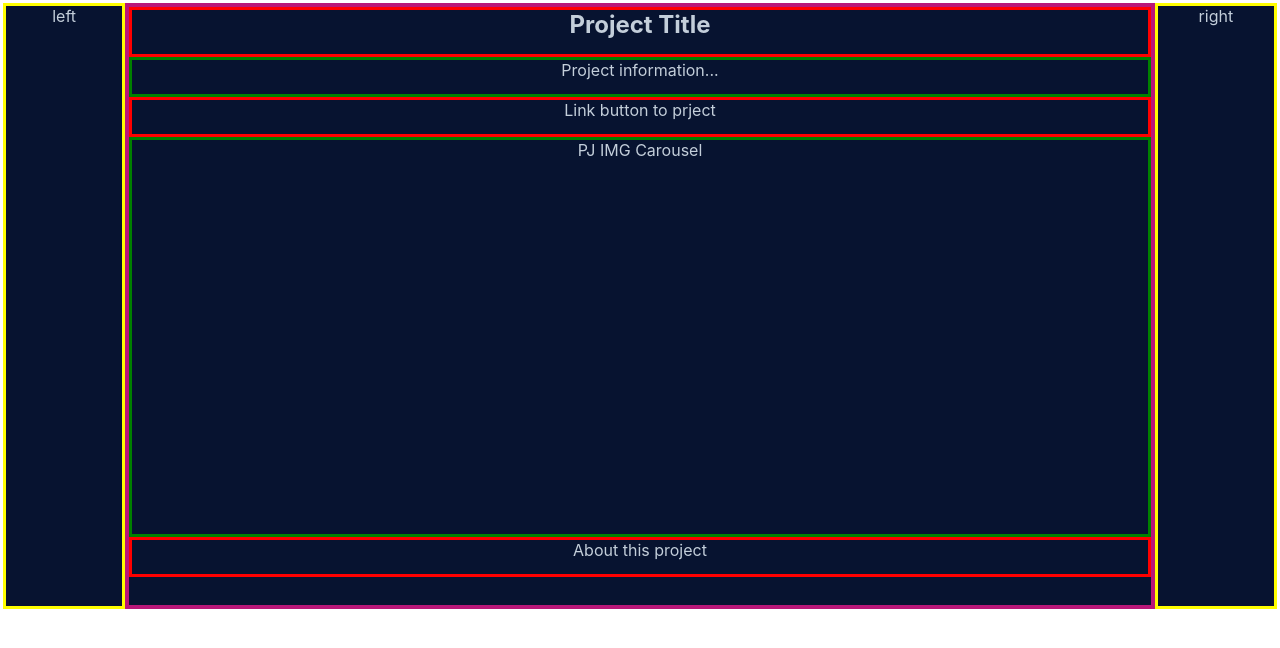
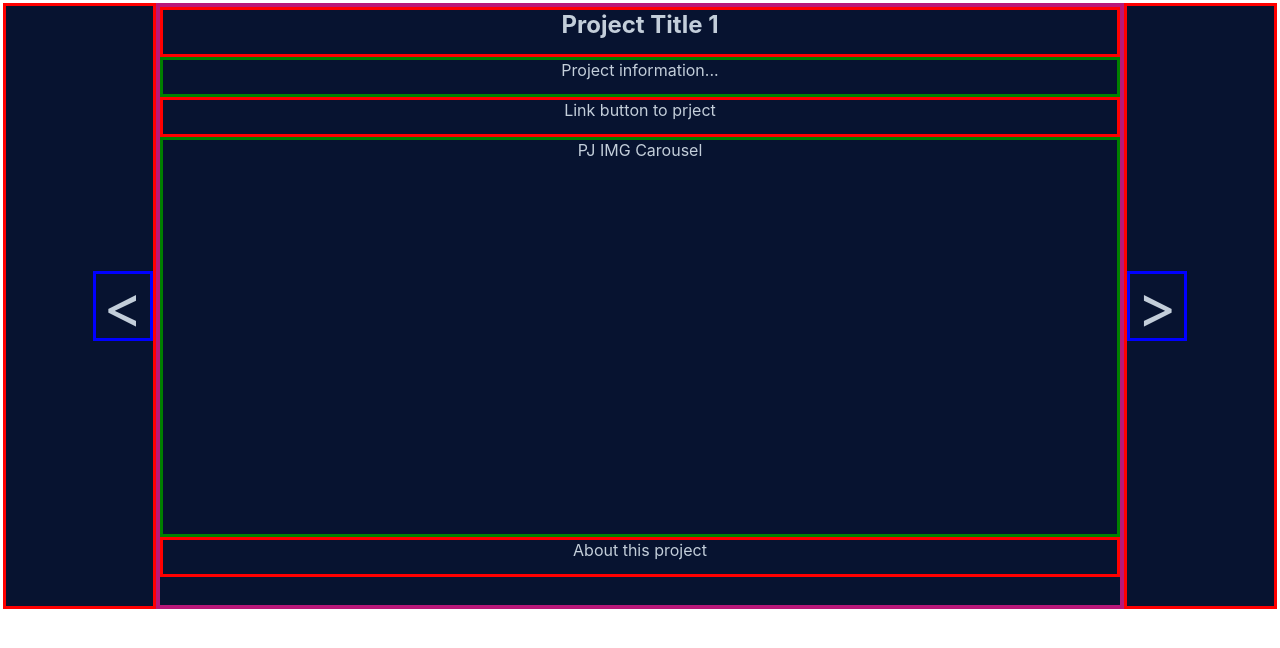
Before and after one commit to potatomon0/potatomon0.github.io, a React (Create React App) app: page /Project1 in a window 1280 px wide. Shown: the top 648 px of the page. Built offline with nearby package versions, Linux system fonts and the light colour scheme; no server answers.

Commit message:
made a css file for the project pages and box wrieframing for the 4 project pages are complete

```diff
--- a/src/pages/Main.jsx
+++ b/src/pages/Main.jsx
@@ -10,7 +10,6 @@ import MainText from '../components/MainText'
 import ReactLoading from 'react-loading'
 
 function Main() {
-    let { data } = useContext(AppContext)
     const [done, setDone] = useState(undefined);
     useEffect(() => {
         setTimeout(() => {
--- a/src/pages/Project.css
+++ b/src/pages/Project.css
@@ -7,12 +7,65 @@
     justify-content: space-between;
 }
 .leftBtn{
-    border:solid yellow;
-    width:150px;
+    border: solid red;
+    display: flex;
+    height: 100%;
+    width: 200px;
+    flex-direction: column;
+    justify-content: center;
+    align-items: flex-end;
 }
 .rightBtn{
-    border:solid yellow;
-    width:150px;
+    border: solid red;
+    display: flex;
+    height: 100%;
+    width: 200px;
+    flex-direction: column;
+    justify-content: center;
+    align-items: flex-start;
+}
+@keyframes rightArrow {
+    0% {
+        opacity: 0;
+        transform: translateX(105%);
+    }
+
+    30% {
+        opacity: 0;
+        transform: translateX(105%);
+    }
+}
+@keyframes leftArrow {
+    0% {
+        opacity: 0;
+        transform: translateX(-105%);
+    }
+    30% {
+        opacity: 0;
+        transform: translateX(-105%);
+    }
+}
+.leftArrow{
+    font-size: 60px;
+    border: solid blue;
+    color: #C3CEDA;
+    height: 70px;
+    width: 60px;
+    display: flex;
+    justify-content: center;
+    align-items: center;
+    animation: leftArrow 1s;
+}
+.rightArrow {
+    font-size: 60px;
+    border: solid blue;
+    color: #C3CEDA;
+    height: 70px;
+    width: 60px;
+    display: flex;
+    justify-content: center;
+    align-items: center;
+    animation: rightArrow 1s;
 }
 .center{
     border:solid 4px rgba(201, 23, 127, 0.918);
--- a/src/pages/Project1.jsx
+++ b/src/pages/Project1.jsx
@@ -1,20 +1,45 @@
-import React from 'react'
+import { useState, useEffect } from 'react'
 import './Project.css'
+import ReactLoading from 'react-loading'
+import { Link } from 'react-router-dom'
+import arrows from '../models/arrows'
 
 function Project1() {
+  const [done, setDone] = useState(undefined);
+  useEffect(() => {
+    setTimeout(() => {
+      setDone(true);
+    }, 600);
+  }, []);
   return (
+    <>
+      {!done ? (
+        <div className='loading'><ReactLoading
+          type={"bubbles"}
+          color={"#C3CEDA"}
+          height={100}
+          width={100}
+        /></div>
+      ) :
         <div className="projectMain">
-        <div className="leftBtn"> left </div>
+          <div className="leftBtn"><Link to="/Project4" style={{ textDecoration: 'none', color: '#C3CEDA' }}>
+            <div className="leftArrow">{arrows.left}</div>
+          </Link></div>
           <div className="center">
-        <h2 className="title">Project Title</h2>
+            <h2 className="title">Project Title 1</h2>
             <div className="info">Project information...</div>
             <div className="pjLink">Link button to prject</div>
             <div className="pjImgCarousel">PJ IMG Carousel</div>
             <div className="about">About this project</div>
             <div className="technical"></div>
           </div>
-    <div className="rightBtn"> right </div>
+          <div className="rightBtn">
+            <Link to="/Project2" style={{ textDecoration: 'none', color: '#C3CEDA' }}>
+              <div className="rightArrow">{arrows.right}</div>
+            </Link></div>
         </div>
+      }
+    </>
   )
 }
 
--- a/src/pages/Project2.jsx
+++ b/src/pages/Project2.jsx
@@ -1,8 +1,45 @@
-import React from 'react'
+import { useState, useEffect } from 'react'
+import './Project.css'
+import ReactLoading from 'react-loading'
+import { Link } from 'react-router-dom'
+import arrows from '../models/arrows'
 
 function Project2() {
+  const [done, setDone] = useState(undefined);
+  useEffect(() => {
+    setTimeout(() => {
+      setDone(true);
+    }, 600);
+  }, []);
   return (
-    <div>Project2</div>
+    <>
+      {!done ? (
+        <div className='loading'><ReactLoading
+          type={"bubbles"}
+          color={"#C3CEDA"}
+          height={100}
+          width={100}
+        /></div>
+      ) :
+        <div className="projectMain">
+          <div className="leftBtn"><Link to="/Project1" style={{ textDecoration: 'none', color: '#C3CEDA' }}>
+            <div className="leftArrow">{arrows.left}</div>
+          </Link></div>
+          <div className="center">
+            <h2 className="title">Project Title 2</h2>
+            <div className="info">Project information...</div>
+            <div className="pjLink">Link button to prject</div>
+            <div className="pjImgCarousel">PJ IMG Carousel</div>
+            <div className="about">About this project</div>
+            <div className="technical"></div>
+          </div>
+          <div className="rightBtn">
+            <Link to="/Project3" style={{ textDecoration: 'none', color: '#C3CEDA' }}>
+              <div className="rightArrow">{arrows.right}</div>
+            </Link></div>
+        </div>
+      }
+    </>
   )
 }
 
--- a/src/pages/Project3.jsx
+++ b/src/pages/Project3.jsx
@@ -1,8 +1,45 @@
-import React from 'react'
+import { useState, useEffect } from 'react'
+import './Project.css'
+import ReactLoading from 'react-loading'
+import { Link } from 'react-router-dom'
+import arrows from '../models/arrows'
 
 function Project3() {
+  const [done, setDone] = useState(undefined);
+  useEffect(() => {
+    setTimeout(() => {
+      setDone(true);
+    }, 600);
+  }, []);
   return (
-    <div>Project3</div>
+    <>
+      {!done ? (
+        <div className='loading'><ReactLoading
+          type={"bubbles"}
+          color={"#C3CEDA"}
+          height={100}
+          width={100}
+        /></div>
+      ) :
+        <div className="projectMain">
+          <div className="leftBtn"><Link to="/Project2" style={{ textDecoration: 'none', color: '#C3CEDA' }}>
+            <div className="leftArrow">{arrows.left}</div>
+          </Link></div>
+          <div className="center">
+            <h2 className="title">Project Title 3</h2>
+            <div className="info">Project information...</div>
+            <div className="pjLink">Link button to prject</div>
+            <div className="pjImgCarousel">PJ IMG Carousel</div>
+            <div className="about">About this project</div>
+            <div className="technical"></div>
+          </div>
+          <div className="rightBtn">
+            <Link to="/Project4" style={{ textDecoration: 'none', color: '#C3CEDA' }}>
+              <div className="rightArrow">{arrows.right}</div>
+            </Link></div>
+        </div>
+      }
+    </>
   )
 }
 
--- a/src/pages/Project4.jsx
+++ b/src/pages/Project4.jsx
@@ -1,8 +1,45 @@
-import React from 'react'
+import { useState, useEffect } from 'react'
+import './Project.css'
+import ReactLoading from 'react-loading'
+import { Link } from 'react-router-dom'
+import arrows from '../models/arrows'
 
 function Project4() {
+  const [done, setDone] = useState(undefined);
+  useEffect(() => {
+    setTimeout(() => {
+      setDone(true);
+    }, 600);
+  }, []);
   return (
-    <div>Project4</div>
+    <>
+      {!done ? (
+        <div className='loading'><ReactLoading
+          type={"bubbles"}
+          color={"#C3CEDA"}
+          height={100}
+          width={100}
+        /></div>
+      ) :
+        <div className="projectMain">
+          <div className="leftBtn"><Link to="/Project3" style={{ textDecoration: 'none', color: '#C3CEDA' }}>
+            <div className="leftArrow">{arrows.left}</div>
+          </Link></div>
+          <div className="center">
+            <h2 className="title">Project Title 4</h2>
+            <div className="info">Project information...</div>
+            <div className="pjLink">Link button to prject</div>
+            <div className="pjImgCarousel">PJ IMG Carousel</div>
+            <div className="about">About this project</div>
+            <div className="technical"></div>
+          </div>
+          <div className="rightBtn">
+            <Link to="/Project1" style={{ textDecoration: 'none', color: '#C3CEDA' }}>
+              <div className="rightArrow">{arrows.right}</div>
+            </Link></div>
+        </div>
+      }
+    </>
   )
 }
 
```
Lines whose indentation alone changed are shown as unchanged.
